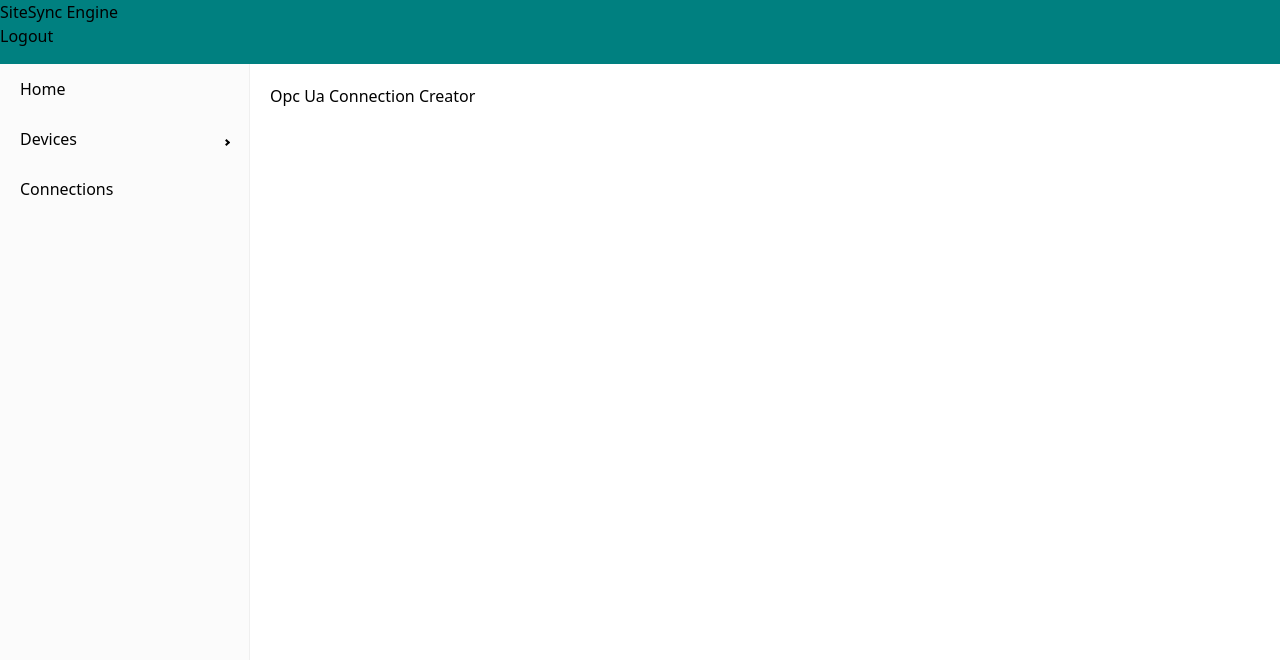
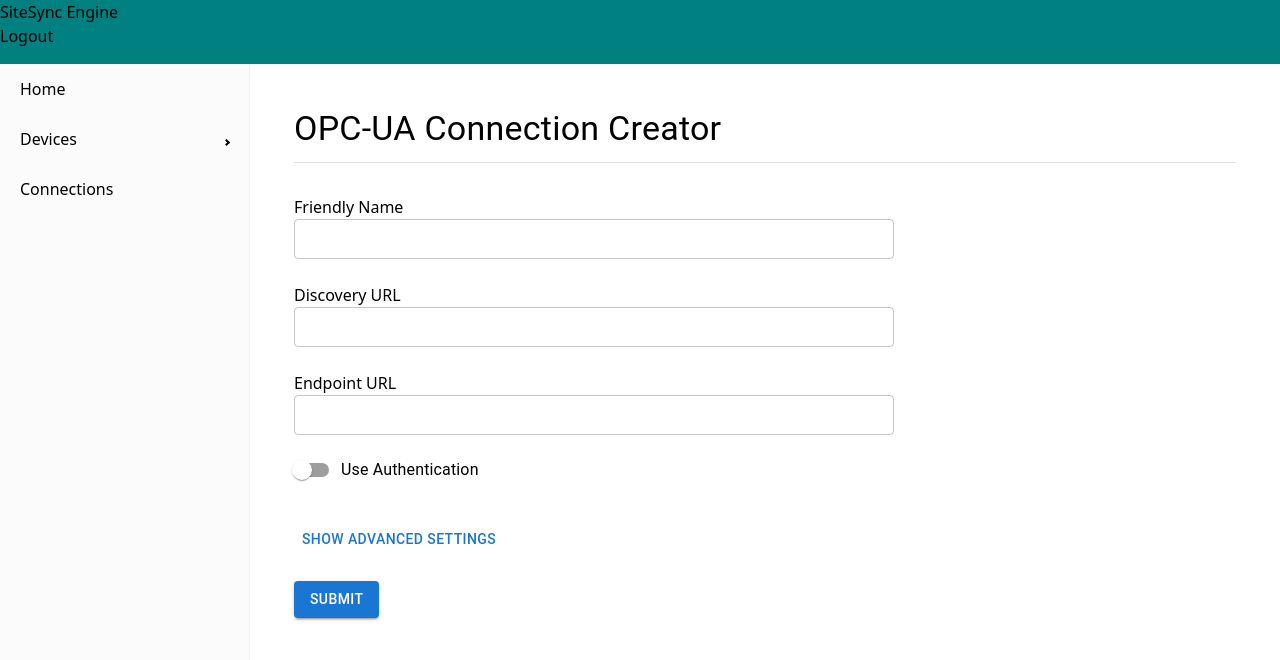
Before and after one commit to SiteSyncDevs/engine-frontend, a React (Vite) app: page /connections/add/opc-ua in a window 1280 px wide. Shown: the top 660 px of the page. Built offline with nearby package versions, Linux system fonts and the light colour scheme.

Commit message:
dropdown component and opcua connection

```diff
--- a/src/components/connections/ConnectionCreationViewer.jsx
+++ b/src/components/connections/ConnectionCreationViewer.jsx
@@ -1,34 +1,49 @@
+import { useNavigate } from "react-router-dom";
+
 const connectionTypes = [
   {
     id: 3,
     name: "MQTT",
     desc: "The MQTT connection forwards events to an MQTT broker",
+    route: "/connections/add/mqtt",
   },
   {
     id: 5,
     name: "OPC-UA",
     desc: "The OPC-UA connection forwards events to an OPC-UA server",
+    route: "/connections/add/opc-ua",
   },
   {
     id: 6,
     name: "Modbus",
     desc: "The Modbus connection forwards events to a Modbus server",
+    route: "/connections/add/modbus",
   },
   {
     id: 7,
     name: "Logix PLC",
     desc: "The Logix PLC connection forwards events to a Logix PLC",
+    route: "/connections/add/plc/logix-plc",
   },
   {
     id: 8,
     name: "Sparkplug-B",
     desc: "The Sparkplug-B connection forwards events to a Sparkplug-B",
+    route: "/connections/add/sparkplug-b",
   },
 ];
 
 function ConnectionOptionCard({ connectionType }) {
+  const navigate = useNavigate();
+  const handleClick = () => {
+    navigate(connectionType.route);
+  };
   return (
-    <div className="border-2 border-gray-200 p-4 rounded-md">
+    <div
+      className="border-2 border-gray-200 p-4 rounded-md cursor-pointer hover:shadow-lg transition"
+      onClick={handleClick}
+    >
+      {" "}
       <h3 className="font-bold text-lg">{connectionType.name}</h3>
       <p>{connectionType.desc}</p>
     </div>
--- a/src/components/connections/create/OpcUaConnectionCreator.jsx
+++ b/src/components/connections/create/OpcUaConnectionCreator.jsx
@@ -1,7 +1,204 @@
+import { useState } from "react";
+import TextInput from "../../form/TextInput";
+import FileUpload from "../../form/FileUpload";
+import Dropdown from "../../form/Dropdown";
+import {
+  Box,
+  Typography,
+  Button,
+  Card,
+  CardContent,
+  Collapse,
+  Divider,
+  FormControlLabel,
+  Switch,
+} from "@mui/material";
+
 export default function OpcUaConnectionCreator() {
-    return (
-        <div className="grid grid-cols-3 gap-4">
-        <h1>Opc Ua Connection Creator</h1>
-        </div>
-    );
-    }
+  const [showAdvanced, setShowAdvanced] = useState(false);
+  const [useAuthentication, setUseAuthentication] = useState(false);
+  const [friendlyName, setFriendlyName] = useState("");
+  const [brokerHostname, setBrokerHostname] = useState("");
+  const [brokerPort, setBrokerPort] = useState("");
+  const [clientCertificate, setClientCertificate] = useState("");
+  const [clientKey, setClientKey] = useState("");
+  const [serverCertificate, setServerCertificate] = useState("");
+  const [username, setUsername] = useState("");
+  const [password, setPassword] = useState("");
+  const [mqttClientId, setMqttClientId] = useState("");
+
+  const [securityMode, setSecurityMode] = useState("");
+  const [securityPolicy, setSecurityPolicy] = useState("");
+  const handleSubmit = () => {
+    const formData = {
+      friendlyName,
+      brokerHostname,
+      brokerPort,
+      useAuthentication,
+      username: useAuthentication ? username : null,
+      password: useAuthentication ? password : null,
+      mqttClientId,
+      clientCertificate,
+      clientKey,
+      serverCertificate,
+        securityMode,
+        securityPolicy,
+
+    };
+
+    console.log("Form Data:", formData);
+
+    // You can now send this `formData` object to an API or handle it as needed
+  };
+
+  return (
+    <Box sx={{ padding: 3 }}>
+      {/* Styled Title */}
+      <Typography variant="h4" gutterBottom>
+        OPC-UA Connection Creator
+      </Typography>
+      <Divider sx={{ marginBottom: 3 }} />
+
+      {/* Main Form */}
+      <Box display="flex" flexDirection="column" gap={2} maxWidth="600px">
+        <TextInput
+          label="Friendly Name"
+          name="name"
+          onChange={(newValue) => {
+            setFriendlyName(newValue);
+          }}
+        />
+        <TextInput
+          label="Discovery URL"
+          name="name"
+          onChange={(newValue) => {
+            setBrokerHostname(newValue);
+          }}
+        />
+        <TextInput
+          label="Endpoint URL"
+          name="name"
+          onChange={(newValue) => {
+            setBrokerPort(newValue);
+          }}
+        />
+
+        {/* Use Authentication Toggle */}
+        <FormControlLabel
+          control={
+            <Switch
+              checked={useAuthentication}
+              onChange={() => setUseAuthentication((prev) => !prev)}
+            />
+          }
+          label="Use Authentication"
+        />
+
+        {/* Username and Password Fields */}
+        <Collapse in={useAuthentication}>
+          <Box display="flex" flexDirection="column" gap={2}>
+            <TextInput
+              label="Username"
+              name="username"
+              onChange={(newValue) => {
+                setUsername(newValue);
+              }}
+            />
+            <TextInput
+              label="Password"
+              type="password"
+              name="password"
+              onChange={(newValue) => {
+                setPassword(newValue);
+              }}
+            />
+          </Box>
+        </Collapse>
+      </Box>
+
+      {/* Advanced Settings Toggle */}
+      <Button
+        variant="text"
+        sx={{ marginTop: 2 }}
+        onClick={() => setShowAdvanced((prev) => !prev)}
+      >
+        {showAdvanced ? "Hide Advanced Settings" : "Show Advanced Settings"}
+      </Button>
+
+      {/* Advanced Settings */}
+      <Collapse in={showAdvanced}>
+        <Box mt={2} display="flex" flexDirection="column" gap={2}>
+          <TextInput
+            label="MQTT Client ID"
+            name="clientId"
+            onChange={(newValue) => {
+              setMqttClientId(newValue);
+            }}
+            fullWidth={false}
+          />
+          <Dropdown
+            label="Security Mode"
+            value={securityMode}
+            options={[
+              { label: "None", value: "none" },
+              { label: "Sign", value: "sign" },
+              { label: "SignAndCrypt", value: "signandcrypt" },
+            ]}
+            onChange={(value) => {
+              console.log("Selected Value:", value);
+              setSecurityMode(value);
+            }}
+          />
+          <Dropdown
+            label="Security Policy"
+            value={securityPolicy}
+            options={[
+              { label: "None", value: "none" },
+              { label: "Basic128Rsa15", value: "Basic128Rsa15" },
+              { label: "Basic256", value: "Basic256" },
+              { label: "Basic256Sha256", value: "Basic256Sha256" },
+              {
+                label: "Aes128_Sha256_RsaOaep",
+                value: "Aes128_Sha256_RsaOaep",
+              },
+              { label: "Aes128_Sha256_RsaPss", value: "Aes128_Sha256_RsaPss" },
+            ]}
+            onChange={(value) => {
+              console.log("Selected Value:", value);
+              setSecurityPolicy(value);
+            }}
+          />
+          {/* <FileUpload
+            label="Client Certificate"
+            name="certificate"
+            onFileUpload={(name, contents) => {
+              setClientCertificate(contents);
+            }}
+          />
+          <FileUpload
+            label="Client Key"
+            name="certificate"
+            onFileUpload={(name, contents) => {
+              setClientKey(contents);
+            }}
+          />
+          <FileUpload
+            label="Server Certificate"
+            name="certificate"
+            onFileUpload={(name, contents) => {
+              setServerCertificate(contents);
+            }}
+          /> */}
+        </Box>
+      </Collapse>
+      <Button
+        variant="contained"
+        color="primary"
+        onClick={handleSubmit}
+        sx={{ marginTop: 3 }}
+      >
+        Submit
+      </Button>
+    </Box>
+  );
+}
--- /dev/null
+++ b/src/components/form/Dropdown.jsx
@@ -0,0 +1,35 @@
+import React from "react";
+import Box from "@mui/material/Box";
+import InputLabel from "@mui/material/InputLabel";
+import MenuItem from "@mui/material/MenuItem";
+import FormControl from "@mui/material/FormControl";
+import Select from "@mui/material/Select";
+
+export default function Dropdown({ options, label, value, onChange }) {
+  const handleChange = (event) => {
+    if (onChange) {
+      onChange(event.target.value);
+    }
+  };
+
+  return (
+    <Box sx={{ minWidth: 120, maxWidth: 300 }}>
+      <FormControl fullWidth>
+        <InputLabel id={`${label}-select-label`}>{label}</InputLabel>
+        <Select
+          labelId={`${label}-select-label`}
+          id={`${label}-select`}
+          value={value || ""}
+          label={label}
+          onChange={handleChange}
+        >
+          {options.map((option) => (
+            <MenuItem key={option.value} value={option.value}>
+              {option.label}
+            </MenuItem>
+          ))}
+        </Select>
+      </FormControl>
+    </Box>
+  );
+}
--- a/src/pages/Connections.jsx
+++ b/src/pages/Connections.jsx
@@ -1,4 +1,4 @@
-import { useState } from "react";
+import { useState, useEffect } from "react";
 import ConnectionsStatus from "../components/connections/ConnectionsStatus";
 import CreateConnectionModal from "../components/connections/CreateConnectionModal";
 import PropTypes from "prop-types";
@@ -124,9 +124,33 @@ export default function Connections() {
 
   const [value, setValue] = useState(0);
 
+  // empty first index to prevent having to go back twice
+  const tabHashes = ["", "#add-connection", "#item-three"];
+
   const handleChange = (event, newValue) => {
     setValue(newValue);
+    window.location.hash = tabHashes[newValue];
   };
+  useEffect(() => {
+    const handleHashChange = () => {
+      const hash = window.location.hash;
+      const newValue = tabHashes.indexOf(hash);
+      if (newValue >= 0) {
+        setValue(newValue);
+      }
+    };
+
+    // Listen for hash changes
+    window.addEventListener("hashchange", handleHashChange);
+
+    // Set the initial tab based on the URL hash
+    handleHashChange();
+
+    // Cleanup listener on unmount
+    return () => {
+      window.removeEventListener("hashchange", handleHashChange);
+    };
+  }, []);
 
   return (
     <div>
```
